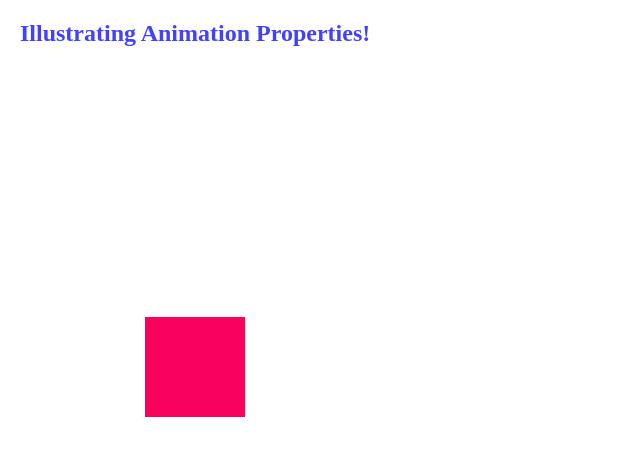
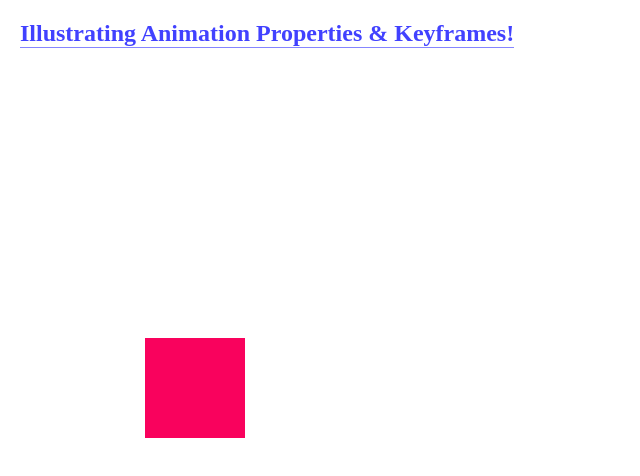
Before and after one commit to GuptaChanchal08/MERN-stack-full-web-development, a plain HTML site: page CSS/keyframes.html in a window 1280 px wide. Shown: the whole page, without its empty margins (0-640 px from the left). Drawn offline with Linux system fonts and the light colour scheme.

Commit message:
Keyframes

```diff
--- a/CSS/keyframes.css
+++ b/CSS/keyframes.css
@@ -9,6 +9,8 @@ h2{
   margin: 20px;
   color: rgba(0, 0, 255, 0.745);
   font-family: 'Times New Roman', Times, serif;
+  display: inline-block;
+  border-bottom: 1px solid rgba(0, 0, 255, 0.477);
 }
 .keyframes{
   margin: 20px;
--- a/CSS/keyframes.html
+++ b/CSS/keyframes.html
@@ -7,7 +7,7 @@
     <link rel="stylesheet" href="keyframes.css" />
   </head>
   <body>
-    <h2>Illustrating Animation Properties!</h2>
+    <h2>Illustrating Animation Properties & Keyframes!</h2>
     <div class="keyframes"></div>
   </body>
 </html>
```
